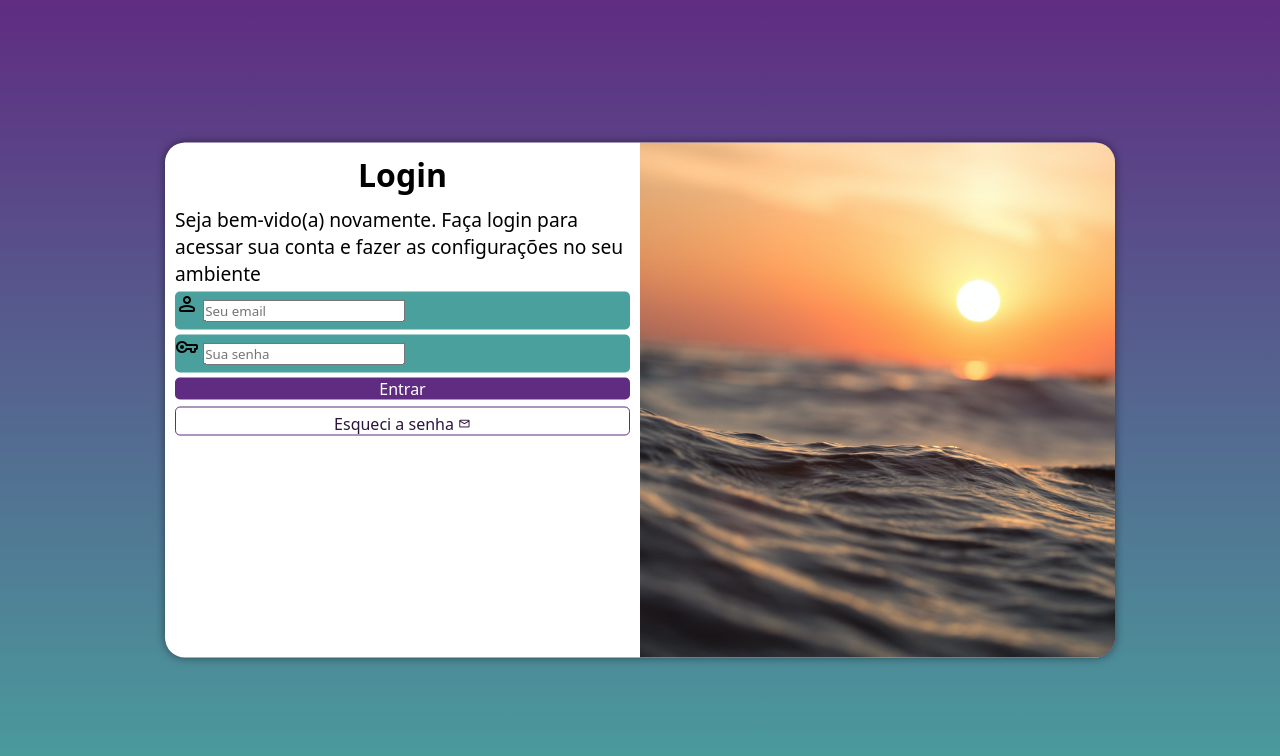
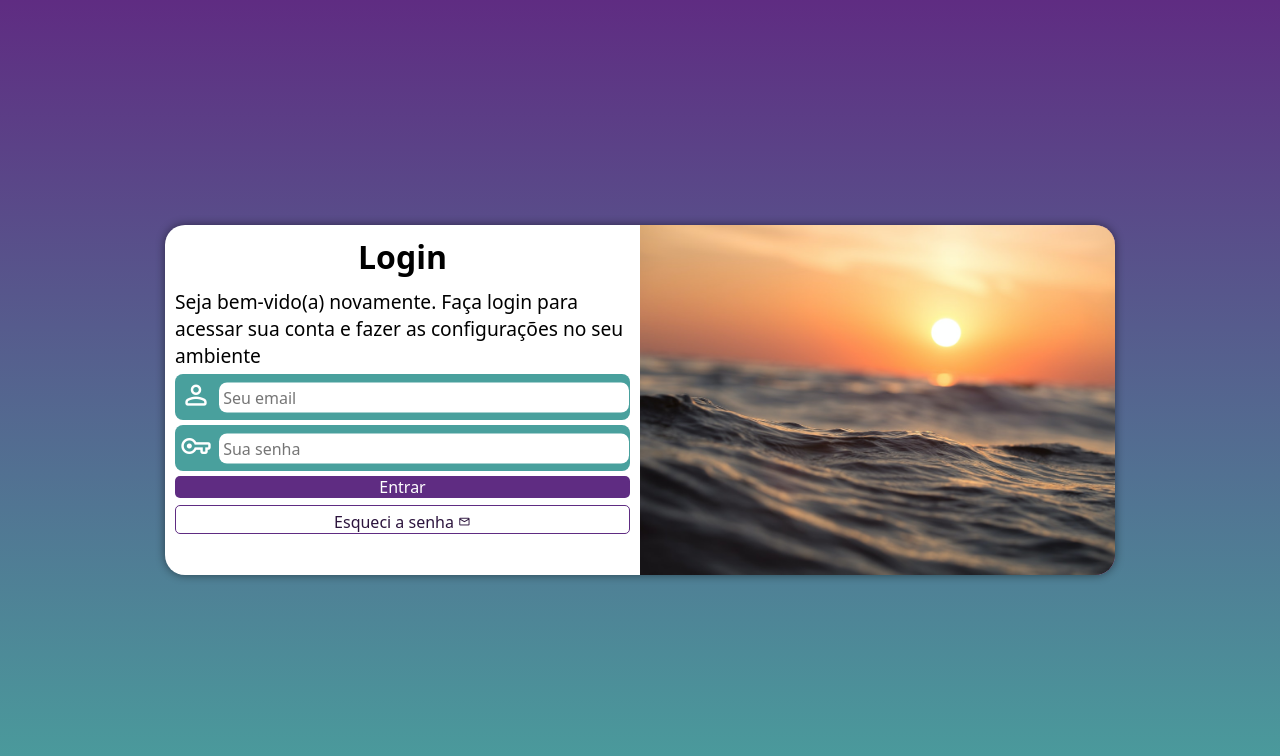
Before and after one commit to FDavidPereira/projeto-login, a plain HTML site: page index.html in a window 1280 px wide. Drawn offline with nearby package versions, Linux system fonts and the light colour scheme.

Commit message:
Finalizado a tela de login

```diff
--- a/estilos/media-query.css
+++ b/estilos/media-query.css
@@ -8,6 +8,7 @@
 
     section#login{
         width: 80vw;
+        height: 280px;
     }
 
     section#login > div#imagem{
@@ -31,6 +32,7 @@
 
     section#login{
         width: 950px;
+        height: 350px;
     }
 
     section#login > div#imagem{
--- a/estilos/style.css
+++ b/estilos/style.css
@@ -29,7 +29,6 @@ section#login{
     position: absolute;
     top: 50%;
     left: 50%;
-    transform: translate(-50%, -50%);
 
     background-color: white;
     width: 270px;
@@ -38,6 +37,7 @@ section#login{
     overflow: hidden;
     box-shadow: 0px 0px 10px rgba(0, 0, 0, 0.482);
 
+    transform: translate(-50%, -50%);
     transition: width .3s, height .4s;
     transition-timing-function: ease;
 }
@@ -68,13 +68,34 @@ form > div.campo{
     display: block;
     width: 100%;
     height: 40%;
-    border-radius: 5px;
+    border-radius: 8px;
     margin: 5px 0px;
-    padding-bottom: 8px;
 }
 
 div.campo > label{
     display: none;
+}
+
+div.campo > span{
+    color: white;
+    font-size: 2em;
+    width: 40px;
+    padding: 5px;
+}
+
+div.campo > input{
+    font-size: 1em;
+    width: calc(100% - 45px);
+    height: 100%;
+    border: 0px;
+    border-radius: 8px;
+    padding: 4px;
+    transform: translateY(-7.5px);
+}
+
+div.campo > input:focus-within{
+    background-color: #5f2c82;
+    color: white;
 }
 
 form > input[type=submit]{
```
